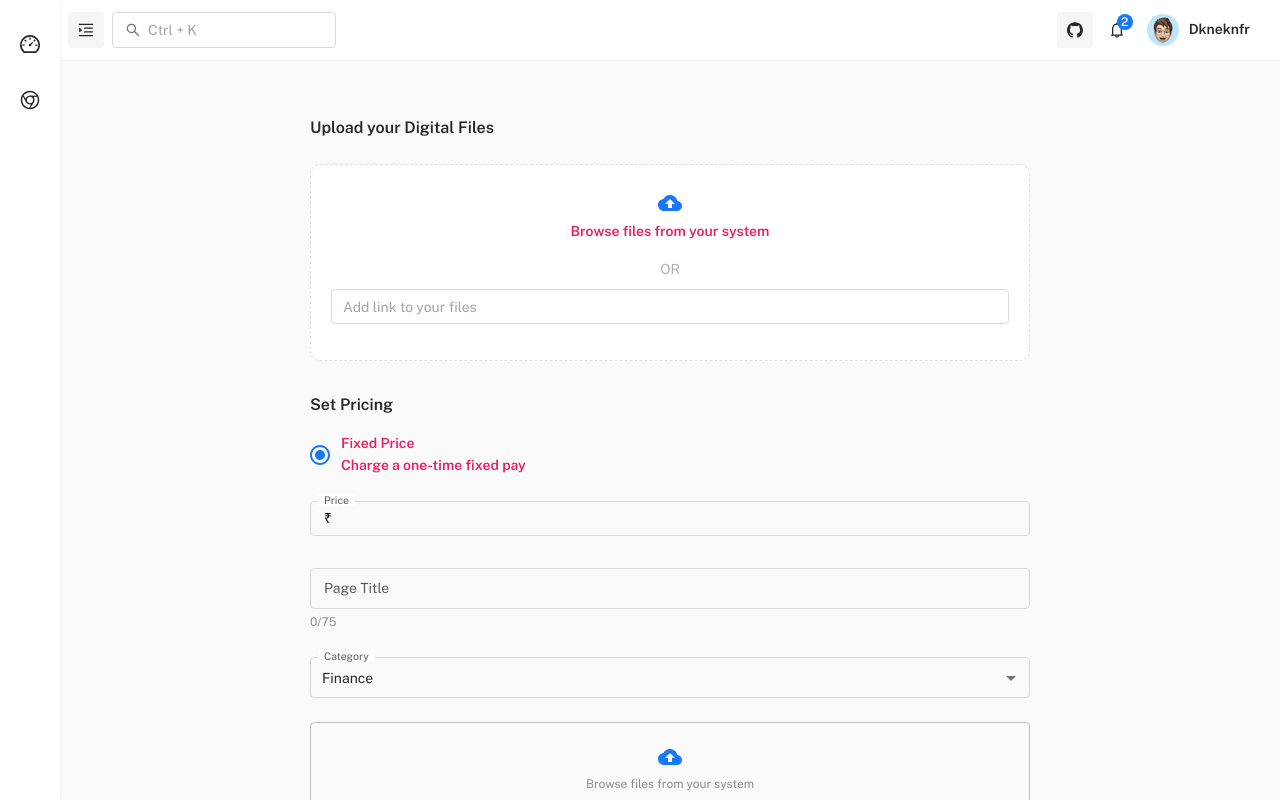
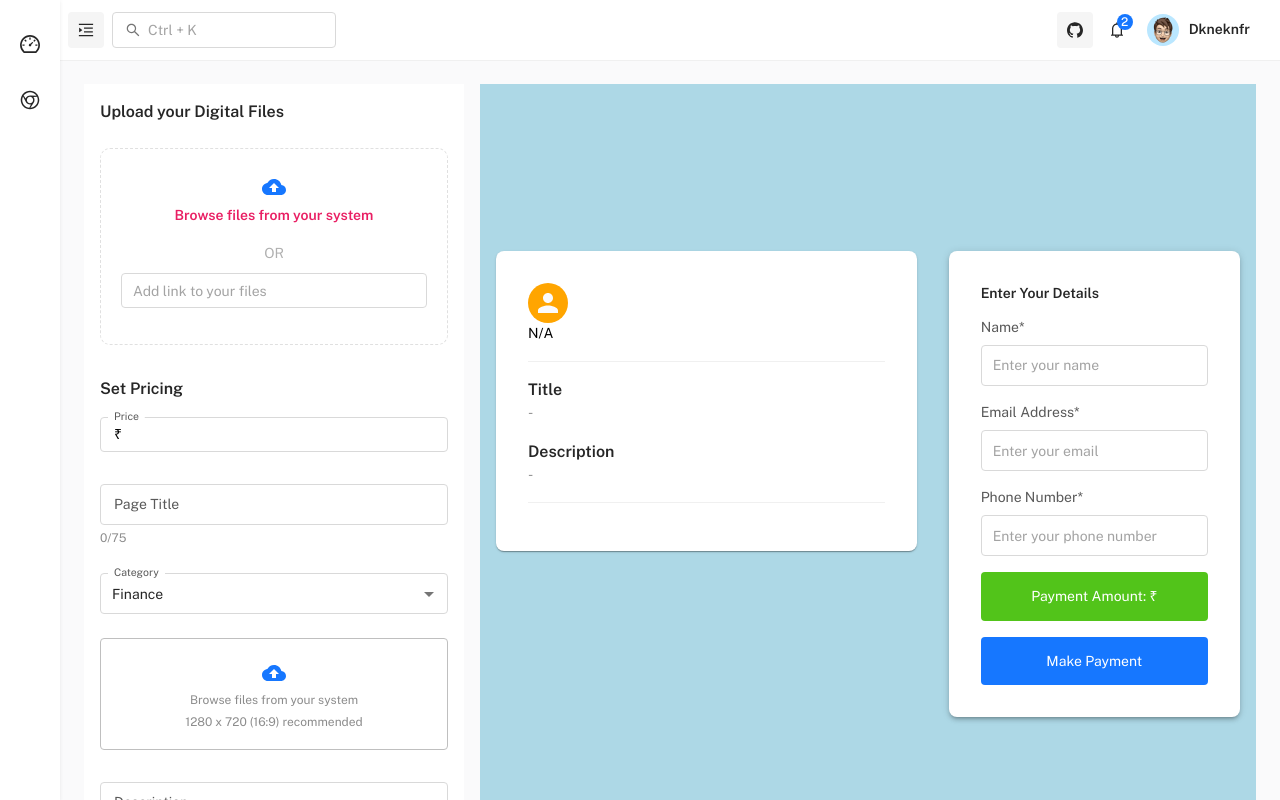
Before and after one commit to ayushjain27/omify, a React (Vite) app: page /sample-page in a window 1280 px wide. Shown: the top 800 px of the page. Built offline with nearby package versions, Linux system fonts and the light colour scheme; what axios-retry would draw is missing.

Commit message:
new chnage

```diff
--- a/src/menu-items/dashboard.jsx
+++ b/src/menu-items/dashboard.jsx
@@ -1,9 +1,10 @@
 // assets
-import { DashboardOutlined } from '@ant-design/icons';
+import { DashboardOutlined, ChromeOutlined } from '@ant-design/icons';
 
 // icons
 const icons = {
-  DashboardOutlined
+  DashboardOutlined,
+  ChromeOutlined
 };
 
 // ==============================|| MENU ITEMS - DASHBOARD ||============================== //
@@ -20,6 +21,14 @@ const dashboard = {
       url: '/dashboard/default',
       icon: icons.DashboardOutlined,
       breadcrumbs: false
+    },
+    {
+      id: 'payment-page',
+      title: 'Payment Page',
+      type: 'item',
+      url: '/payment-page',
+      icon: icons.ChromeOutlined,
+      breadcrumbs: false
     }
   ]
 };
--- a/src/menu-items/index.jsx
+++ b/src/menu-items/index.jsx
@@ -8,7 +8,7 @@ import support from './support';
 
 const menuItems = {
   // items: [dashboard, pages, support],
-  items: [dashboard, support]
+  items: [dashboard]
 };
 
 export default menuItems;
--- a/src/pages/extra-pages/sample-page.jsx
+++ b/src/pages/extra-pages/sample-page.jsx
@@ -14,7 +14,14 @@ import {
   FormControlLabel,
   FormControl,
   IconButton,
-  MenuItem
+  MenuItem,
+  Grid,
+  Paper,
+  Divider,
+  Stack,
+  InputLabel,
+  OutlinedInput,
+  Avatar
 } from '@mui/material';
 import UploadFileIcon from '@mui/icons-material/UploadFile';
 import { CloudUpload } from '@mui/icons-material';
@@ -23,6 +30,7 @@ import { useNavigate } from 'react-router';
 
 // project imports
 import MainCard from 'components/MainCard';
+import { useSelector } from 'react-redux';
 
 // ==============================|| SAMPLE PAGE ||============================== //
 
@@ -39,6 +47,8 @@ export default function SamplePage() {
   const handlePriceTypeChange = (event) => {
     setPriceType(event.target.value);
   };
+
+  const { selectedUserDetails  } = useSelector(({ authReducer }) => authReducer);
 
   const [data, setData] = useState({
     price: '',
@@ -57,15 +67,15 @@ export default function SamplePage() {
       alert('Please select a file first.');
       return;
     }
-    if(!data?.pageTitle){
+    if (!data?.pageTitle) {
       alert('Please select a page title.');
       return;
     }
-    if(!data?.price){
+    if (!data?.price) {
       alert('Please select a price.');
       return;
     }
-    if(!data?.description){
+    if (!data?.description) {
       alert('Please select a description.');
       return;
     }
@@ -187,8 +197,11 @@ export default function SamplePage() {
 
   return (
     <>
-      <Container maxWidth="sm" sx={{ py: 4 }}>
+      <Box>
         {/* Header */}
+        <Grid container spacing={2}>
+          <Grid item xs={12} md={4}>
+            <Box sx={{ backgroundColor: 'white', p: 2 }}>
               <Typography variant="h5" sx={{ fontWeight: 'bold', mb: 3 }}>
                 Upload your Digital Files
               </Typography>
@@ -235,37 +248,6 @@ export default function SamplePage() {
                 Set Pricing
               </Typography>
               <Box>
-          <FormControl>
-            <RadioGroup row value={priceType} onChange={handlePriceTypeChange} sx={{ justifyContent: 'space-between', mb: 3 }}>
-              <FormControlLabel
-                value="fixed"
-                control={<Radio sx={{ color: '#E91E63' }} />}
-                label={
-                  <>
-                    <Typography
-                      variant="body1"
-                      sx={{
-                        fontWeight: 'bold',
-                        color: priceType === 'fixed' ? '#E91E63' : '#000'
-                      }}
-                    >
-                      Fixed Price
-                    </Typography>
-                    <Typography
-                      variant="body1"
-                      sx={{
-                        fontWeight: 'bold',
-                        color: priceType === 'fixed' ? '#E91E63' : '#000'
-                      }}
-                    >
-                      Charge a one-time fixed pay
-                    </Typography>
-                  </>
-                }
-              />
-            </RadioGroup>
-          </FormControl>
-          {/* {priceType === 'fixed' && ( */}
                 <TextField
                   fullWidth
                   type="number"
@@ -342,13 +324,12 @@ export default function SamplePage() {
                       1280 x 720 (16:9) recommended
                     </Typography>
                   </Box>
-            {preview && (
+                  {/* {preview && (
                     <div>
                       <h3>Uploaded Image:</h3>
-                {/* Fetch and display the uploaded image */}
                       <img src={preview} alt="Uploaded" style={{ maxWidth: '300px' }} />
                     </div>
-            )}
+                  )} */}
 
                   {/* Description */}
                   <TextField
@@ -399,7 +380,88 @@ export default function SamplePage() {
               >
                 Save and Continue
               </Button>
-      </Container>
+            </Box>
+          </Grid>
+          <Grid item xs={12} md={8}>
+            <Box sx={{ backgroundColor: 'lightblue', height: '100%' }}>
+              <Box sx={{ display: 'flex', justifyContent: 'center', alignItems: 'center', minHeight: '100vh', px: 2 }}>
+                <Grid container spacing={4} maxWidth="lg">
+                  {/* Left Section */}
+                  <Grid item xs={12} md={7}>
+                    <Paper sx={{ p: 4, borderRadius: 2 }}>
+                     <Avatar sx={{ bgcolor: 'orange' }}>{selectedUserDetails?.name?.slice(0, 1)}</Avatar>
+                      <Typography variant="body1" color="black">
+                        {selectedUserDetails?.name || 'N/A'}
+                      </Typography>
+                      <Divider sx={{ my: 2 }} />
+
+                      <Typography variant="h5" fontWeight="bold">
+                        Title
+                      </Typography>
+                      <Typography variant="body1" color="textSecondary">
+                        {data?.pageTitle?.slice(0, 50) || '-'}
+                      </Typography>
+
+                      <Typography variant="h5" fontWeight="bold" sx={{ mt: 2 }}>
+                        Description
+                      </Typography>
+                      <Typography variant="body1" color="textSecondary">
+                        {data?.description?.slice(0, 80) || '-'}
+                      </Typography>
+
+                      <Divider sx={{ my: 2 }} />
+                      {preview && (
+                        <Box sx={{ my: 2 }}>
+                          <img src={preview} alt="Uploaded" style={{ maxWidth: '100%', borderRadius: 8, height: 150 }} />
+                        </Box>
+                        )}
+                    </Paper>
+                  </Grid>
+
+                  {/* Right Section - Form */}
+                  <Grid item xs={12} md={5}>
+                    <Paper sx={{ p: 4, borderRadius: 2 }} elevation={3}>
+                      <div>
+                        <Typography variant="h6" fontWeight="bold" gutterBottom>
+                          Enter Your Details
+                        </Typography>
+
+                        {/* Name Field */}
+                        <Stack spacing={1} mb={2}>
+                          <InputLabel htmlFor="name">Name*</InputLabel>
+                          <OutlinedInput id="name" name="name" placeholder="Enter your name" fullWidth />
+                        </Stack>
+
+                        {/* Email Field */}
+                        <Stack spacing={1} mb={2}>
+                          <InputLabel htmlFor="email">Email Address*</InputLabel>
+                          <OutlinedInput id="email" name="email" placeholder="Enter your email" fullWidth />
+                        </Stack>
+
+                        {/* Phone Number Field */}
+                        <Stack spacing={1} mb={2}>
+                          <InputLabel htmlFor="phoneNumber">Phone Number*</InputLabel>
+                          <OutlinedInput id="phoneNumber" name="phoneNumber" placeholder="Enter your phone number" fullWidth type="tel" />
+                        </Stack>
+
+                        {/* Payment Button */}
+                        <Button variant="contained" color="success" fullWidth sx={{ mb: 2, py: 1.5 }}>
+                          Payment Amount: ₹ {data?.price}
+                        </Button>
+
+                        {/* Submit Button */}
+                        <Button variant="contained" color="primary" fullWidth type="submit" sx={{ py: 1.5 }}>
+                          {data?.buttonText}
+                        </Button>
+                      </div>
+                    </Paper>
+                  </Grid>
+                </Grid>
+              </Box>
+            </Box>
+          </Grid>
+        </Grid>
+      </Box>
     </>
     // <MainCard title="Sample Card">
     //   <Typography variant="body2">
--- a/src/routes/LoginRoutes.jsx
+++ b/src/routes/LoginRoutes.jsx
@@ -14,6 +14,7 @@ const MainDashboardSection = Loadable(lazy(() => import('../sections/auth/MainDa
 const UserProfile = Loadable(lazy(() => import('../sections/auth/UserProfile')));
 const UserLoginProfile = Loadable(lazy(() => import('../sections/auth/UserLoginInfo')));
 const ContentPage = Loadable(lazy(() => import('pages/extra-pages/content-page')));
+const PaymentList = Loadable(lazy(() => import('pages/extra-pages/sample-page')));
 
 // jwt auth
 // const LoginPage = Loadable(lazy(() => import('pages/auth/Login')));
@@ -50,6 +51,10 @@ const LoginRoutes = {
       element: <UserLoginProfile />
     },
     {
+      path: 'createPayment',
+      element: <PaymentList />
+    },
+    {
       path: '/contentPage',
       element: <ContentPage />
     }
--- a/src/routes/MainRoutes.jsx
+++ b/src/routes/MainRoutes.jsx
@@ -18,7 +18,6 @@ const Shadow = Loadable(lazy(() => import('pages/component-overview/shadows')));
 // render - sample page
 const SamplePage = Loadable(lazy(() => import('pages/extra-pages/sample-page')));
 const PaymentPage = Loadable(lazy(() => import('pages/extra-pages/payment-page')));
-const PaymentList = Loadable(lazy(() => import('pages/extra-pages/sample-page')));
 // const VerifyOtp = Loadable(lazy(() => import('pages/authentication/verifyOtp')));
 
 // ==============================|| MAIN ROUTING ||============================== //
@@ -57,10 +56,6 @@ const MainRoutes = {
       element: <Color />
     },
     {
-      path: 'createPayment',
-      element: <PaymentList />
-    },
-    {
       path: 'sample-page',
       element: <SamplePage />
     }
```
Also changed, not shown: src/pages/extra-pages/payment-page.jsx (+22 -22 lines). Lines whose indentation alone changed are shown as unchanged.
